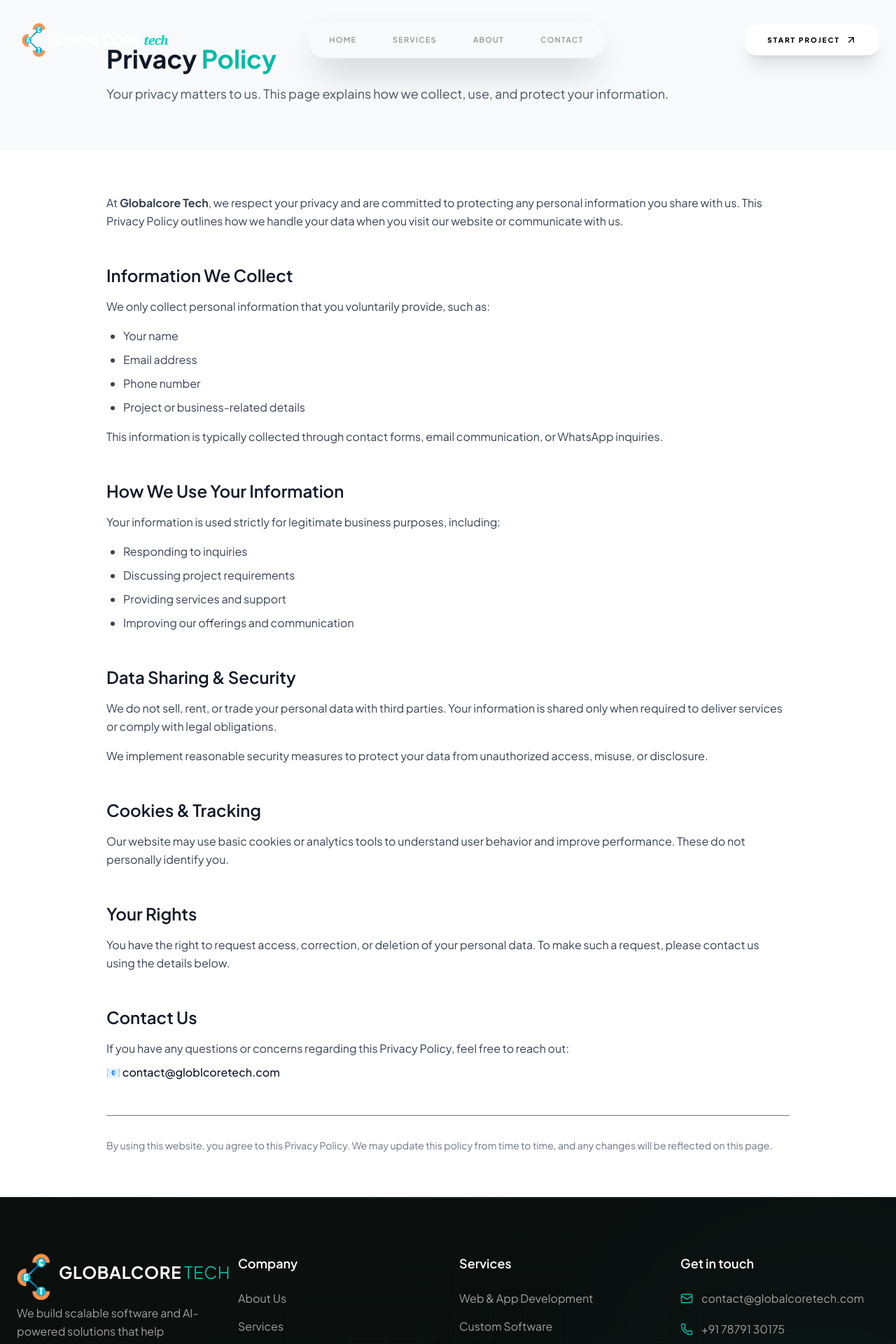
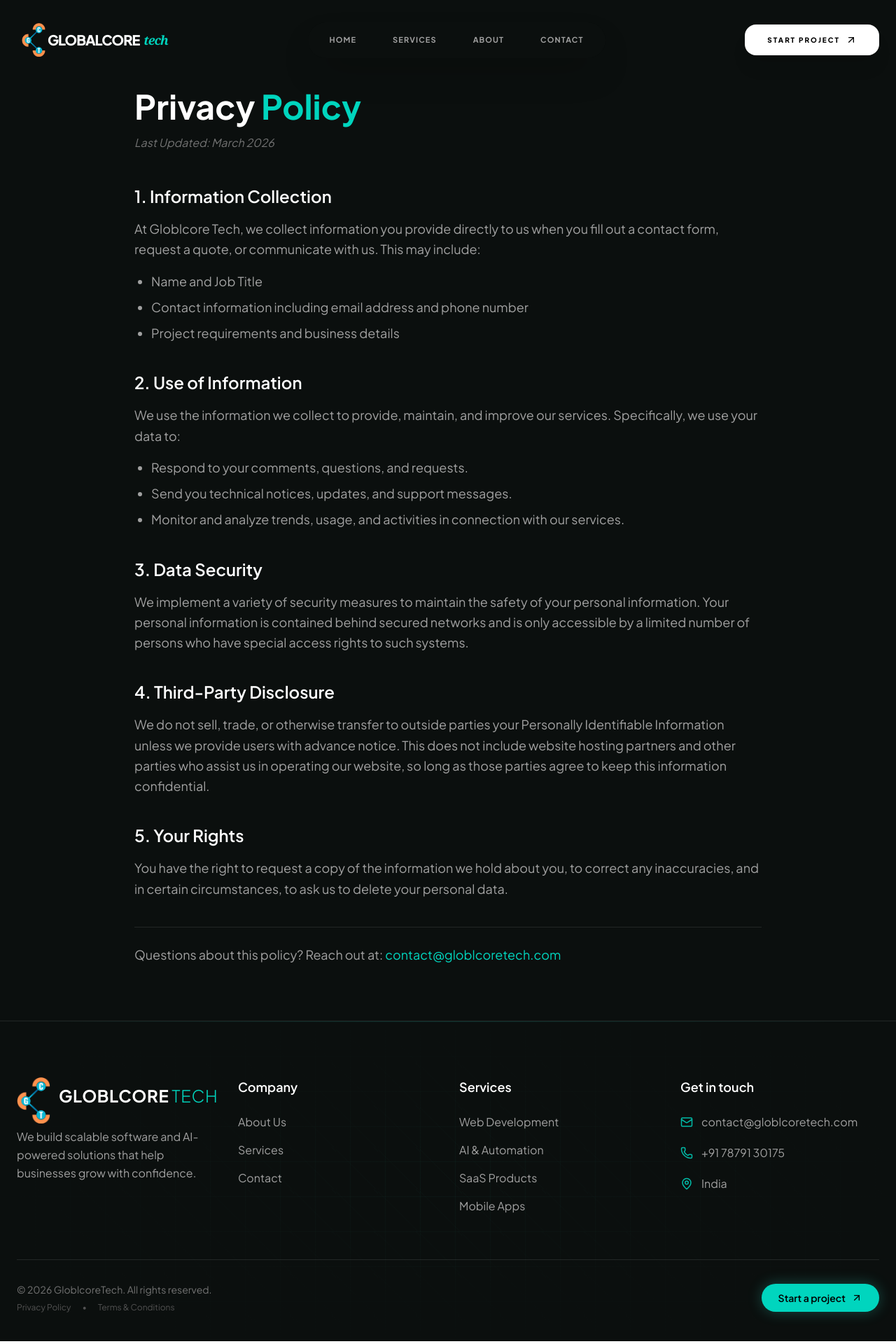
Before and after one commit to globalcoretech/globalcoretech-website, a Next.js app: page /privacy-policy in a window 1280 px wide. Shown: the top 1920 px of the page at 70% size. Built offline with nearby package versions, Linux system fonts and the light colour scheme.

Commit message:
Add new pages privacy and terms

```diff
--- a/app/components/Footer.tsx
+++ b/app/components/Footer.tsx
@@ -6,11 +6,10 @@
   const currentYear = new Date().getFullYear();
 
   return (
-<footer className="relative border-t border-white/10 bg-[#0B0F0E] pt-20 pb-10 overflow-hidden">
+    <footer className="relative z-20 border-t border-white/10 bg-[#0B0F0E] pt-20 pb-10 overflow-hidden">
 
-  {/* 1. FIX: TECH GRID BACKGROUND (100% VISIBLE NOW) */}
+      {/* 1. TECH GRID BACKGROUND */}
       <div className="absolute inset-0 pointer-events-none z-0">
-    {/* Main Grid - Boosted Opacity */}
         <div
           className="absolute inset-0 opacity-30"
           style={{
@@ -21,7 +20,6 @@
             backgroundSize: "50px 50px",
           }}
         />
-    {/* Diagonal Tech Lines - Boosted Opacity */}
         <div
           className="absolute inset-0 opacity-20"
           style={{
@@ -29,14 +27,13 @@
             backgroundSize: "60px 60px",
           }}
         />
-    {/* Fading Edges so it blends smoothly (Tailwind v4 syntax fixed) */}
+        {/* Fading Edges */}
         <div className="absolute inset-0 bg-linear-to-t from-[#0B0F0E] via-transparent to-[#0B0F0E]" />
         <div className="absolute inset-0 bg-linear-to-r from-[#0B0F0E] via-transparent to-[#0B0F0E]" />
       </div>
 
-  {/* AMBIENT GLOWS */}
+      {/* AMBIENT GLOW */}
       <div className="absolute top-0 left-0 w-full h-px bg-linear-to-r from-transparent via-teal-500/20 to-transparent z-0" />
-  <div className="absolute bottom-0 right-0 w-150 h-150 bg-teal-500/5 blur-[150px] rounded-full pointer-events-none translate-x-1/3 translate-y-1/3 z-0" />
 
       <div className="relative z-10 mx-auto max-w-7xl px-6">
 
@@ -45,30 +42,21 @@
 
           {/* Column 1: Brand & Logo */}
           <div className="lg:pr-6">
-
-        {/* LOGO & TEXT ALIGNMENT */}
             <Link href="/" className="inline-flex items-center gap-3 mb-6 hover:opacity-80 transition-opacity">
-          {/* Logo Image (shrink-0 syntax fixed) */}
               <div className="relative w-12 h-12 shrink-0">
                 <Image
                   src="/logo/logo.png"
-              alt="Globalcore Tech Logo"
+                  alt="Globlcore Tech Logo"
                   width={48}
                   height={48}
                   className="object-contain"
                 />
               </div>
-          {/* Brand Text (Inline Design) */}
               <div className="flex items-center pt-1">
-            <span className="text-white font-bold text-2xl tracking-wide uppercase">
-              Globalcore
-            </span>
-            <span className="text-teal-400 font-light text-2xl tracking-wide uppercase ml-1">
-              Tech
-            </span>
+                <span className="text-white font-bold text-2xl tracking-wide uppercase">Globlcore</span>
+                <span className="text-teal-400 font-light text-2xl tracking-wide uppercase ml-1">Tech</span>
               </div>
             </Link>
-
             <p className="text-neutral-400 text-base leading-relaxed">
               We build scalable software and AI-powered solutions that help businesses grow with confidence.
             </p>
@@ -78,13 +66,9 @@
           <div>
             <h4 className="text-white text-lg font-semibold mb-6">Company</h4>
             <ul className="space-y-4">
-          {["About Us", "Services", "Contact"].map((item) => (
-            <li key={item}>
-              <Link href="#" className="text-neutral-400 hover:text-teal-400 transition-colors text-base">
-                {item}
-              </Link>
-            </li>
-          ))}
+              <li><Link href="/about" className="text-neutral-400 hover:text-teal-400 transition-colors text-base">About Us</Link></li>
+              <li><Link href="/services" className="text-neutral-400 hover:text-teal-400 transition-colors text-base">Services</Link></li>
+              <li><Link href="/contact" className="text-neutral-400 hover:text-teal-400 transition-colors text-base">Contact</Link></li>
             </ul>
           </div>
 
@@ -92,13 +76,10 @@
           <div>
             <h4 className="text-white text-lg font-semibold mb-6">Services</h4>
             <ul className="space-y-4">
-          {["Web & App Development", "Custom Software", "AI & Automation", "SaaS Products"].map((item) => (
-            <li key={item}>
-              <Link href="#" className="text-neutral-400 hover:text-teal-400 transition-colors text-base">
-                {item}
-              </Link>
-            </li>
-          ))}
+              <li><Link href="/services/web-development" className="text-neutral-400 hover:text-teal-400 transition-colors text-base">Web Development</Link></li>
+              <li><Link href="/services/ai-automation" className="text-neutral-400 hover:text-teal-400 transition-colors text-base">AI & Automation</Link></li>
+              <li><Link href="/services/saas-development" className="text-neutral-400 hover:text-teal-400 transition-colors text-base">SaaS Products</Link></li>
+              <li><Link href="/services/mobile-development" className="text-neutral-400 hover:text-teal-400 transition-colors text-base">Mobile Apps</Link></li>
             </ul>
           </div>
 
@@ -107,9 +88,9 @@
             <h4 className="text-white text-lg font-semibold mb-6">Get in touch</h4>
             <ul className="space-y-5">
               <li>
-            <a href="mailto:contact@globalcoretech.com" className="flex items-center gap-3 text-neutral-400 hover:text-teal-400 transition-colors group">
+                <a href="mailto:contact@globlcoretech.com" className="flex items-center gap-3 text-neutral-400 hover:text-teal-400 transition-colors group">
                   <Mail size={18} className="text-teal-500 group-hover:text-teal-400" />
-              <span className="text-base break-all">contact@globalcoretech.com</span>
+                  <span className="text-base break-all">contact@globlcoretech.com</span>
                 </a>
               </li>
               <li>
@@ -124,17 +105,23 @@
               </li>
             </ul>
           </div>
-
         </div>
 
-    {/* BOTTOM COPYRIGHT SECTION */}
+        {/* BOTTOM SECTION: COPYRIGHT & LEGAL */}
         <div className="pt-8 border-t border-white/10 flex flex-col md:flex-row items-center justify-between gap-6 relative">
 
+          <div className="flex flex-col gap-2">
             <p className="text-neutral-500 text-sm">
-        © {currentYear} GlobalcoreTech. All rights reserved.
+              © {currentYear} GloblcoreTech. All rights reserved.
             </p>
+            {/* LEGAL LINKS ADDED HERE */}
+            <div className="flex gap-4 text-xs text-neutral-600">
+              <Link href="/privacy-policy" className="hover:text-teal-400 transition-colors">Privacy Policy</Link>
+              <span>•</span>
+              <Link href="/terms" className="hover:text-teal-400 transition-colors">Terms & Conditions</Link>
+            </div>
+          </div>
 
-      {/* Start a project - Glowing Pill Button */}
           <Link
             href="/contact"
             className="group flex items-center gap-2 rounded-full bg-teal-400 px-6 py-2.5 text-sm font-semibold text-black shadow-[0_0_20px_rgba(45,212,191,0.3)] hover:shadow-[0_0_30px_rgba(45,212,191,0.6)] transition-all hover:scale-105"
@@ -146,6 +133,5 @@
         </div>
       </div>
     </footer>
-
   );
 }
--- a/app/privacy-policy/page.tsx
+++ b/app/privacy-policy/page.tsx
@@ -1,132 +1,55 @@
+import React from 'react';
+
 export default function PrivacyPolicy() {
   return (
-    <main className="bg-white">
-      {/* Header Section */}
-      <section className="border-b border-gray-100 bg-gray-50">
-        <div className="mx-auto max-w-5xl px-6 py-16">
-          <h1 className="text-4xl font-bold text-gray-900">
-            Privacy <span className="text-teal-500">Policy</span>
+    <main className="min-h-screen bg-[#0B0F0E] pt-32 pb-20 px-6">
+      <div className="max-w-4xl mx-auto">
+        <h1 className="text-4xl md:text-5xl font-bold text-white mb-4">
+          Privacy <span className="text-teal-400">Policy</span>
         </h1>
-          <p className="mt-4 text-lg text-gray-600">
-            Your privacy matters to us. This page explains how we collect,
-            use, and protect your information.
-          </p>
-        </div>
+        <p className="text-neutral-500 mb-12 italic">Last Updated: March 2026</p>
+
+        <div className="space-y-10 text-neutral-400 leading-relaxed text-lg">
+          <section>
+            <h2 className="text-2xl font-semibold text-white mb-4">1. Information Collection</h2>
+            <p>At Globlcore Tech, we collect information you provide directly to us when you fill out a contact form, request a quote, or communicate with us. This may include:</p>
+            <ul className="list-disc ml-6 mt-4 space-y-2">
+              <li>Name and Job Title</li>
+              <li>Contact information including email address and phone number</li>
+              <li>Project requirements and business details</li>
+            </ul>
           </section>
 
-      {/* Content Section */}
-      <section className="mx-auto max-w-5xl px-6 py-16">
-        <div className="space-y-12 text-gray-700 leading-relaxed">
-          {/* Intro */}
-          <p>
-            At <strong>Globalcore Tech</strong>, we respect your privacy and are
-            committed to protecting any personal information you share with us.
-            This Privacy Policy outlines how we handle your data when you visit
-            our website or communicate with us.
-          </p>
+          <section>
+            <h2 className="text-2xl font-semibold text-white mb-4">2. Use of Information</h2>
+            <p>We use the information we collect to provide, maintain, and improve our services. Specifically, we use your data to:</p>
+            <ul className="list-disc ml-6 mt-4 space-y-2">
+              <li>Respond to your comments, questions, and requests.</li>
+              <li>Send you technical notices, updates, and support messages.</li>
+              <li>Monitor and analyze trends, usage, and activities in connection with our services.</li>
+            </ul>
+          </section>
 
-          {/* Information We Collect */}
-          <div>
-            <h2 className="text-2xl font-semibold text-gray-900">
-              Information We Collect
-            </h2>
-            <p className="mt-4">
-              We only collect personal information that you voluntarily provide,
-              such as:
-            </p>
-            <ul className="mt-4 list-disc pl-6 space-y-2">
-              <li>Your name</li>
-              <li>Email address</li>
-              <li>Phone number</li>
-              <li>Project or business-related details</li>
-            </ul>
-            <p className="mt-4">
-              This information is typically collected through contact forms,
-              email communication, or WhatsApp inquiries.
-            </p>
-          </div>
+          <section>
+            <h2 className="text-2xl font-semibold text-white mb-4">3. Data Security</h2>
+            <p>We implement a variety of security measures to maintain the safety of your personal information. Your personal information is contained behind secured networks and is only accessible by a limited number of persons who have special access rights to such systems.</p>
+          </section>
 
-          {/* How We Use Information */}
-          <div>
-            <h2 className="text-2xl font-semibold text-gray-900">
-              How We Use Your Information
-            </h2>
-            <p className="mt-4">
-              Your information is used strictly for legitimate business purposes,
-              including:
-            </p>
-            <ul className="mt-4 list-disc pl-6 space-y-2">
-              <li>Responding to inquiries</li>
-              <li>Discussing project requirements</li>
-              <li>Providing services and support</li>
-              <li>Improving our offerings and communication</li>
-            </ul>
-          </div>
+          <section>
+            <h2 className="text-2xl font-semibold text-white mb-4">4. Third-Party Disclosure</h2>
+            <p>We do not sell, trade, or otherwise transfer to outside parties your Personally Identifiable Information unless we provide users with advance notice. This does not include website hosting partners and other parties who assist us in operating our website, so long as those parties agree to keep this information confidential.</p>
+          </section>
 
-          {/* Data Sharing */}
-          <div>
-            <h2 className="text-2xl font-semibold text-gray-900">
-              Data Sharing & Security
-            </h2>
-            <p className="mt-4">
-              We do not sell, rent, or trade your personal data with third
-              parties. Your information is shared only when required to deliver
-              services or comply with legal obligations.
-            </p>
-            <p className="mt-4">
-              We implement reasonable security measures to protect your data
-              from unauthorized access, misuse, or disclosure.
-            </p>
-          </div>
+          <section>
+            <h2 className="text-2xl font-semibold text-white mb-4">5. Your Rights</h2>
+            <p>You have the right to request a copy of the information we hold about you, to correct any inaccuracies, and in certain circumstances, to ask us to delete your personal data.</p>
+          </section>
 
-          {/* Cookies */}
-          <div>
-            <h2 className="text-2xl font-semibold text-gray-900">
-              Cookies & Tracking
-            </h2>
-            <p className="mt-4">
-              Our website may use basic cookies or analytics tools to understand
-              user behavior and improve performance. These do not personally
-              identify you.
-            </p>
-          </div>
-
-          {/* User Rights */}
-          <div>
-            <h2 className="text-2xl font-semibold text-gray-900">
-              Your Rights
-            </h2>
-            <p className="mt-4">
-              You have the right to request access, correction, or deletion of
-              your personal data. To make such a request, please contact us using
-              the details below.
-            </p>
-          </div>
-
-          {/* Contact */}
-          <div>
-            <h2 className="text-2xl font-semibold text-gray-900">
-              Contact Us
-            </h2>
-            <p className="mt-4">
-              If you have any questions or concerns regarding this Privacy
-              Policy, feel free to reach out:
-            </p>
-            <p className="mt-2 font-medium text-gray-900">
-              📧 contact@globlcoretech.com
-            </p>
-          </div>
-
-          {/* Footer Note */}
-          <div className="border-t pt-8 text-sm text-gray-500">
-            <p>
-              By using this website, you agree to this Privacy Policy. We may
-              update this policy from time to time, and any changes will be
-              reflected on this page.
-            </p>
+          <section className="pt-6 border-t border-white/10">
+            <p>Questions about this policy? Reach out at: <span className="text-teal-400">contact@globlcoretech.com</span></p>
+          </section>
         </div>
       </div>
-      </section>
     </main>
   );
 }
--- a/app/terms/page.tsx
+++ b/app/terms/page.tsx
@@ -1,142 +1,50 @@
-export default function TermsAndConditions() {
+import React from 'react';
+
+export default function TermsConditions() {
   return (
-    <main className="bg-white">
-      {/* Header */}
-      <section className="border-b border-gray-100 bg-gray-50">
-        <div className="mx-auto max-w-5xl px-6 py-16">
-          <h1 className="text-4xl font-bold text-gray-900">
-            Terms &{" "}
-            <span className="text-teal-500">Conditions</span>
+    <main className="min-h-screen bg-[#0B0F0E] pt-32 pb-20 px-6">
+      <div className="max-w-4xl mx-auto">
+        <h1 className="text-4xl md:text-5xl font-bold text-white mb-4">
+          Terms & <span className="text-teal-400">Conditions</span>
         </h1>
-          <p className="mt-4 text-lg text-gray-600">
-            Please read these terms carefully before using our website or
-            services.
-          </p>
-        </div>
+        <p className="text-neutral-500 mb-12 italic">Effective Date: March 2026</p>
+
+        <div className="space-y-10 text-neutral-400 leading-relaxed text-lg">
+          <section>
+            <h2 className="text-2xl font-semibold text-white mb-4">1. Agreement to Terms</h2>
+            <p>By accessing or using the Globlcore Tech website, you agree to be bound by these Terms and Conditions. If you disagree with any part of the terms, you may not access our services.</p>
           </section>
 
-      {/* Content */}
-      <section className="mx-auto max-w-5xl px-6 py-16">
-        <div className="space-y-12 text-gray-700 leading-relaxed">
-          {/* Introduction */}
-          <p>
-            By accessing or using the <strong>Globalcore Tech</strong> website,
-            you agree to be bound by these Terms and Conditions. If you do not
-            agree with any part of these terms, please do not use our website
-            or services.
-          </p>
+          <section>
+            <h2 className="text-2xl font-semibold text-white mb-4">2. Intellectual Property Rights</h2>
+            <p>Unless otherwise indicated, the website and its entire contents, features, and functionality (including but not limited to all information, software, text, displays, images, video, and audio) are owned by Globlcore Tech and are protected by international copyright and trademark laws.</p>
+          </section>
 
-          {/* Use of Website */}
-          <div>
-            <h2 className="text-2xl font-semibold text-gray-900">
-              Use of Website
-            </h2>
-            <p className="mt-4">
-              The content provided on this website is for general informational
-              purposes only. We reserve the right to modify, update, or remove
-              any content without prior notice.
-            </p>
-            <p className="mt-4">
-              You agree not to misuse the website or attempt to access
-              restricted areas, systems, or data without authorization.
-            </p>
-          </div>
+          <section>
+            <h2 className="text-2xl font-semibold text-white mb-4">3. User Obligations</h2>
+            <p>You agree not to use the website for any purpose that is unlawful or prohibited by these Terms. You may not use the website in any manner that could damage, disable, overburden, or impair any Globlcore Tech server.</p>
+          </section>
 
-          {/* Services */}
-          <div>
-            <h2 className="text-2xl font-semibold text-gray-900">
-              Services
-            </h2>
-            <p className="mt-4">
-              Globalcore Tech provides software development, consulting, and
-              related technology services. Any service engagement is subject
-              to a separate agreement, proposal, or contract.
-            </p>
-          </div>
+          <section>
+            <h2 className="text-2xl font-semibold text-white mb-4">4. Limitation of Liability</h2>
+            <p>In no event shall Globlcore Tech, nor its directors, employees, or partners, be liable for any indirect, incidental, special, consequential, or punitive damages, including without limitation, loss of profits, data, use, or other intangible losses, resulting from your access to or use of the service.</p>
+          </section>
 
-          {/* Intellectual Property */}
-          <div>
-            <h2 className="text-2xl font-semibold text-gray-900">
-              Intellectual Property
-            </h2>
-            <p className="mt-4">
-              All content on this website, including text, graphics, logos,
-              and designs, is the property of Globalcore Tech unless stated
-              otherwise. Unauthorized use, reproduction, or distribution is
-              strictly prohibited.
-            </p>
-          </div>
+          <section>
+            <h2 className="text-2xl font-semibold text-white mb-4">5. Disclaimer</h2>
+            <p>Your use of the service is at your sole risk. The service is provided on an "AS IS" and "AS AVAILABLE" basis without warranties of any kind, whether express or implied.</p>
+          </section>
 
-          {/* Limitation of Liability */}
-          <div>
-            <h2 className="text-2xl font-semibold text-gray-900">
-              Limitation of Liability
-            </h2>
-            <p className="mt-4">
-              Globalcore Tech shall not be liable for any direct, indirect,
-              incidental, or consequential damages arising from the use or
-              inability to use this website or related services.
-            </p>
-          </div>
+          <section>
+            <h2 className="text-2xl font-semibold text-white mb-4">6. Changes to Terms</h2>
+            <p>We reserve the right, at our sole discretion, to modify or replace these Terms at any time. By continuing to access or use our service after those revisions become effective, you agree to be bound by the revised terms.</p>
+          </section>
 
-          {/* Third-Party Links */}
-          <div>
-            <h2 className="text-2xl font-semibold text-gray-900">
-              Third-Party Links
-            </h2>
-            <p className="mt-4">
-              This website may contain links to third-party websites. We are
-              not responsible for the content, policies, or practices of
-              any third-party sites.
-            </p>
-          </div>
-
-          {/* Changes to Terms */}
-          <div>
-            <h2 className="text-2xl font-semibold text-gray-900">
-              Changes to These Terms
-            </h2>
-            <p className="mt-4">
-              We reserve the right to update or modify these Terms and
-              Conditions at any time. Continued use of the website after
-              changes implies acceptance of the revised terms.
-            </p>
-          </div>
-
-          {/* Governing Law */}
-          <div>
-            <h2 className="text-2xl font-semibold text-gray-900">
-              Governing Law
-            </h2>
-            <p className="mt-4">
-              These terms shall be governed and interpreted in accordance
-              with the laws of India.
-            </p>
-          </div>
-
-          {/* Contact */}
-          <div>
-            <h2 className="text-2xl font-semibold text-gray-900">
-              Contact Information
-            </h2>
-            <p className="mt-4">
-              If you have any questions regarding these Terms and Conditions,
-              please contact us at:
-            </p>
-            <p className="mt-2 font-medium text-gray-900">
-              📧 contact@globlcoretech.com
-            </p>
-          </div>
-
-          {/* Footer Note */}
-          <div className="border-t pt-8 text-sm text-gray-500">
-            <p>
-              By using this website, you acknowledge that you have read,
-              understood, and agreed to these Terms and Conditions.
-            </p>
+          <section className="pt-6 border-t border-white/10">
+            <p>For legal inquiries: <span className="text-teal-400">legal@globlcoretech.com</span></p>
+          </section>
         </div>
       </div>
-      </section>
     </main>
   );
 }
```
Lines whose indentation alone changed are shown as unchanged.
